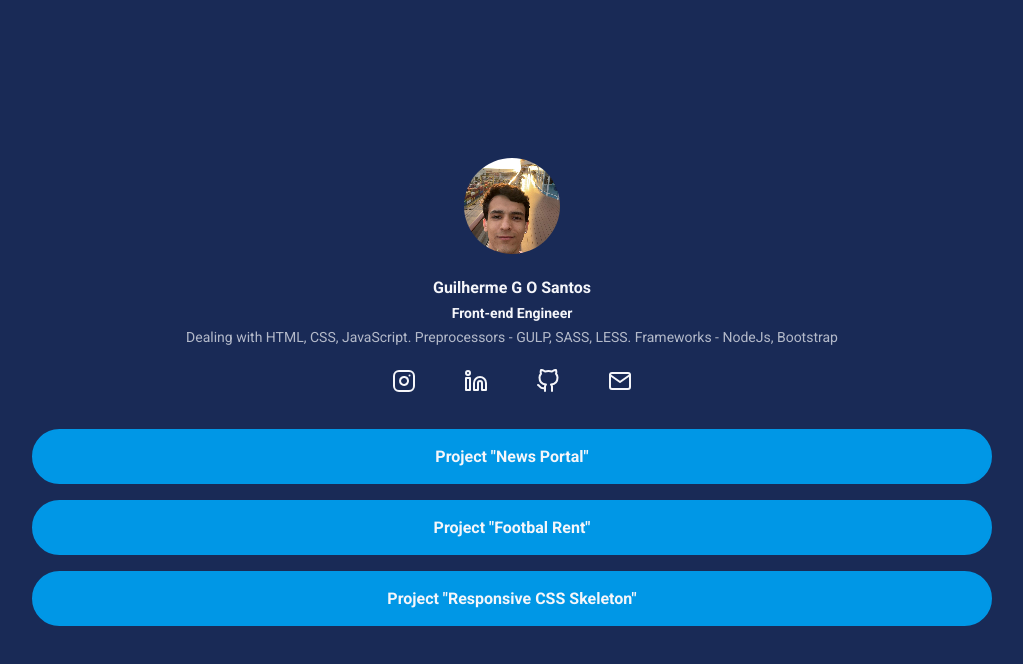
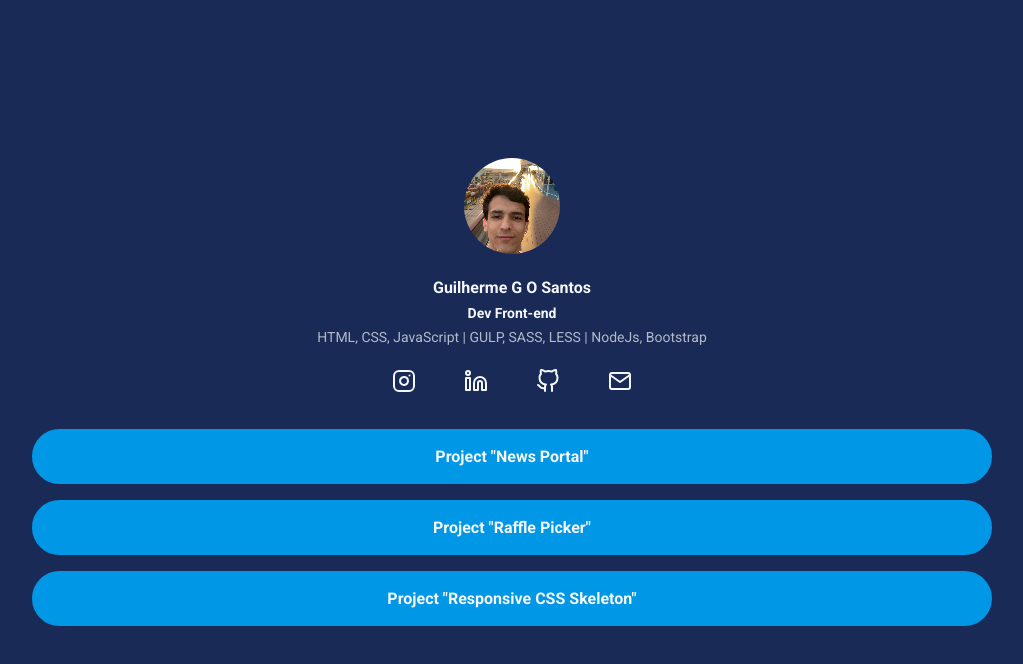
Before and after one commit to orugian/presentation_card, a website: page index.html in a window 1280 px wide. Shown: the whole page, without its empty margins (128-1151 px from the left). Drawn offline with Linux system fonts and the light colour scheme.

Commit message:
ajuste de texto

```diff
--- a/index.html
+++ b/index.html
@@ -15,8 +15,8 @@
         <img class="profile-avatar" src="./src/images/foto.png"/>
         <div class="profile-bio">
           <h1 class="profile-bio-name">Guilherme G O Santos</h1>
-          <h2 class="profile-bio-subtitle">Front-end Engineer</h2>
-          <p class="profile-bio-description">Dealing with HTML, CSS, JavaScript. Preprocessors - GULP, SASS, LESS. Frameworks - NodeJs, Bootstrap </p>
+          <h2 class="profile-bio-subtitle">Dev Front-end </h2>
+          <p class="profile-bio-description"> HTML, CSS, JavaScript | GULP, SASS, LESS | NodeJs, Bootstrap </p>
         </div>
     </header>
     <nav>
@@ -41,7 +41,7 @@
           <a href="https://projeto-bootstrap-orgian.vercel.app/">Project "News Portal"</a>
         </li>
         <li class="projects-list-itens">
-          <a href="https://orugian-futebol-alpha.vercel.app/">Project "Footbal Rent"</a>
+          <a href="https://sorteador-grunt-sigma-eight.vercel.app/">Project "Raffle Picker"</a>
         </li>
         <li class="projects-list-itens">
           <a href="https://esqueleto-css-responsivo.vercel.app/">Project "Responsive CSS Skeleton"</a>
```
